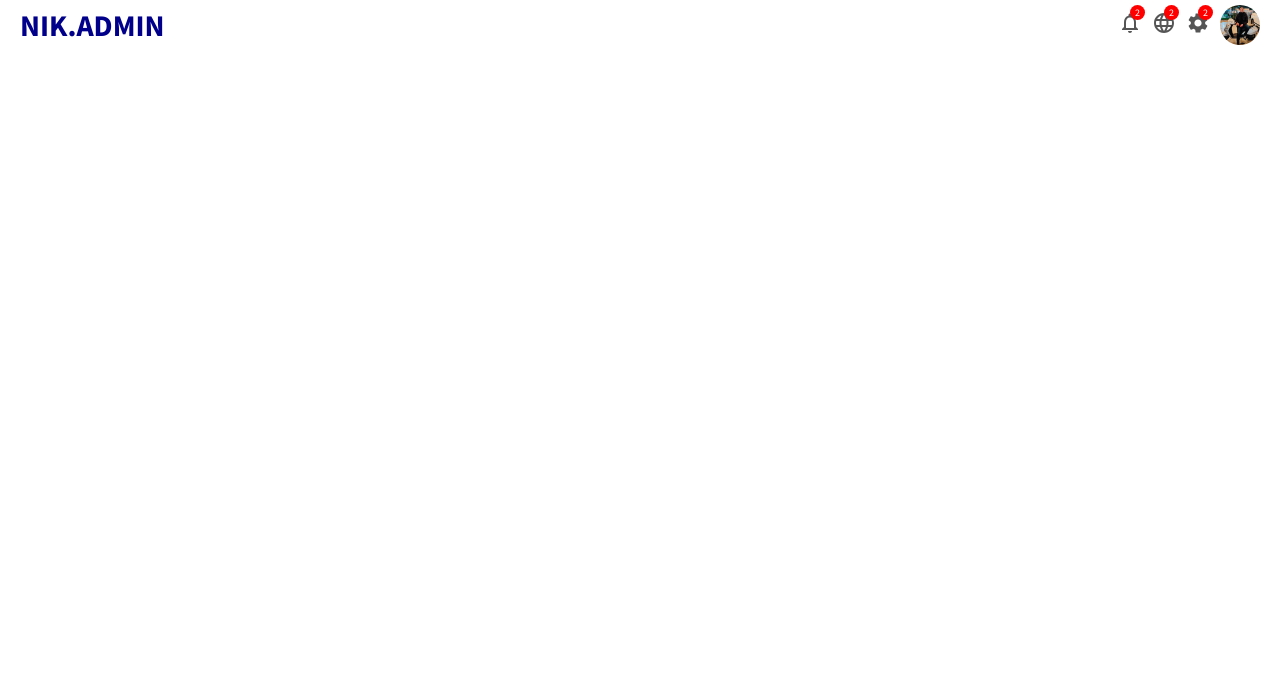
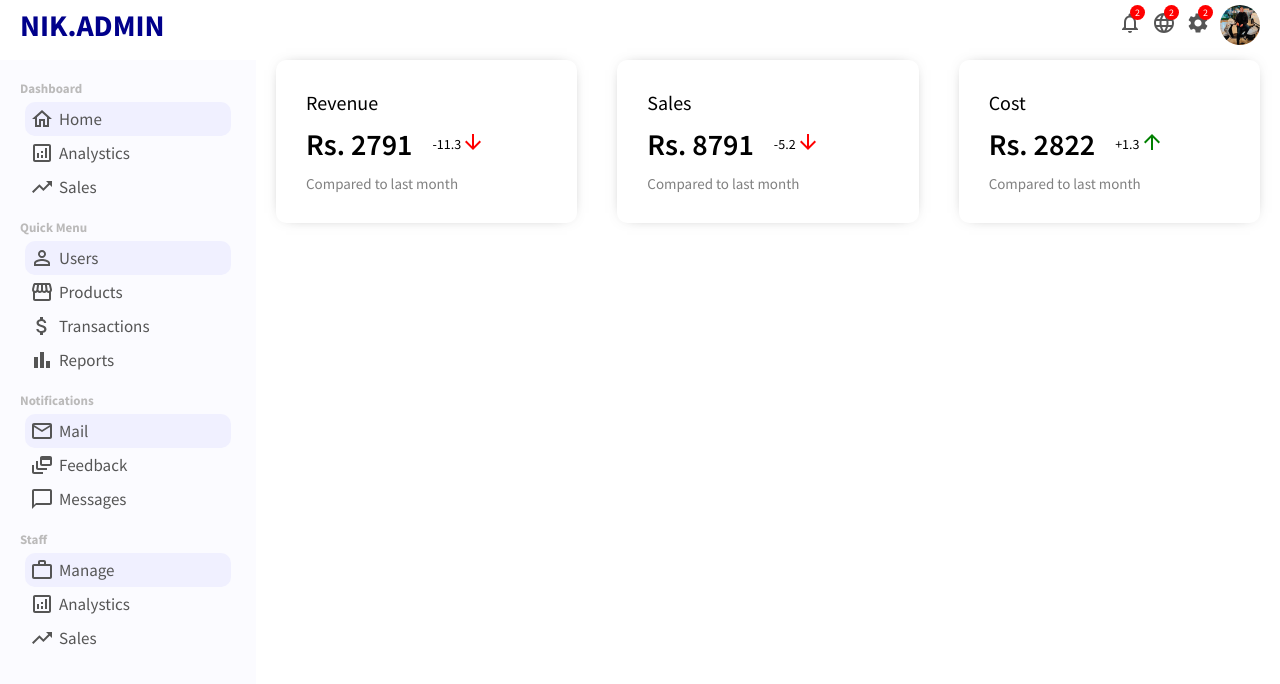
Before and after one commit to Neekhill/reactAdminDashboar, a React (Create React App) app: page / in a window 1280 px wide. Shown: the top 684 px of the page. Built offline with nearby package versions, Linux system fonts and the light colour scheme.

Commit message:
featured info component

```diff
--- a/src/App.js
+++ b/src/App.js
@@ -1,9 +1,21 @@
+import SideBar from "./components/SideBar";
 import Topbar from "./components/Topbar";
+import styled from "styled-components";
+import Home from "./pages/Home";
+
+const Container = styled.div`
+  display: flex;
+  margin-top: 10px;
+`;
 
 function App() {
   return (
     <>
       <Topbar />
+      <Container>
+        <SideBar />
+        <Home />
+      </Container>
     </>
   );
 }
--- /dev/null
+++ b/src/components/FeaturedInfo.jsx
@@ -0,0 +1,92 @@
+import styled from "styled-components";
+import { ArrowDownward, ArrowUpward } from "@mui/icons-material";
+
+const Featured = styled.div`
+  display: flex;
+  width: 100%;
+  justify-content: space-between;
+`;
+const FeaturedItem = styled.div`
+  flex: 1;
+  margin: 0 20px;
+  padding: 30px;
+  border-radius: 10px;
+  cursor: pointer;
+  -webkit-box-shadow: 0px 0px 15px -10px rgba(0, 0, 0, 0.75);
+  box-shadow: 0px 0px 15px -10px rgba(0, 0, 0, 0.75);
+`;
+const FeaturedTitle = styled.span`
+  font-size: 20px;
+`;
+const FeaturedMoneyContainer = styled.div`
+  margin: 10px 0;
+  display: flex;
+  align-items: center;
+`;
+const FeaturedMoney = styled.span`
+  font-size: 30px;
+  font-weight: 600;
+`;
+const FeaturedRate = styled.span`
+  font-size: 14px;
+  display: flex;
+  align-items: center;
+  margin-left: 20px;
+`;
+const FeaturedIcon = styled.span`
+  color: ${(props) => (props.negative === "true" ? "red" : "green")};
+`;
+const FeaturedSub = styled.span`
+  font-size: 15px;
+  color: gray;
+`;
+
+const FeaturedInfo = () => {
+  return (
+    <Featured>
+      <FeaturedItem>
+        <FeaturedTitle>Revenue</FeaturedTitle>
+        <FeaturedMoneyContainer>
+          <FeaturedMoney>Rs. 2791</FeaturedMoney>
+          <FeaturedRate>
+            -11.3
+            <FeaturedIcon negative="true">
+              <ArrowDownward />
+            </FeaturedIcon>
+          </FeaturedRate>
+        </FeaturedMoneyContainer>
+        <FeaturedSub>Compared to last month</FeaturedSub>
+      </FeaturedItem>
+
+      <FeaturedItem>
+        <FeaturedTitle>Sales</FeaturedTitle>
+        <FeaturedMoneyContainer>
+          <FeaturedMoney>Rs. 8791</FeaturedMoney>
+          <FeaturedRate>
+            -5.2
+            <FeaturedIcon negative="true">
+              <ArrowDownward />
+            </FeaturedIcon>
+          </FeaturedRate>
+        </FeaturedMoneyContainer>
+        <FeaturedSub>Compared to last month</FeaturedSub>
+      </FeaturedItem>
+
+      <FeaturedItem>
+        <FeaturedTitle>Cost</FeaturedTitle>
+        <FeaturedMoneyContainer>
+          <FeaturedMoney>Rs. 2822</FeaturedMoney>
+          <FeaturedRate>
+            +1.3
+            <FeaturedIcon>
+              <ArrowUpward />
+            </FeaturedIcon>
+          </FeaturedRate>
+        </FeaturedMoneyContainer>
+        <FeaturedSub>Compared to last month</FeaturedSub>
+      </FeaturedItem>
+    </Featured>
+  );
+};
+
+export default FeaturedInfo;
--- /dev/null
+++ b/src/components/SideBar.jsx
@@ -0,0 +1,154 @@
+import {
+  AnalyticsOutlined,
+  AttachMoney,
+  BarChart,
+  ChatBubbleOutline,
+  DynamicFeed,
+  HomeOutlined,
+  MailOutline,
+  PermIdentity,
+  Storefront,
+  TrendingUp,
+  WorkOutline,
+} from "@mui/icons-material";
+import React from "react";
+import styled from "styled-components";
+
+const Sidebar = styled.div`
+  flex: 1;
+  height: cal(100vh - 50px);
+  background-color: rgb(251, 251, 255);
+  position: sticky;
+  top: 50px;
+`;
+const SidebarWrapper = styled.div`
+  padding: 20px;
+  color: #555;
+`;
+const SidebarMenu = styled.div`
+  margin-bottom: 10px;
+`;
+const SidebarTitle = styled.h3`
+  font-size: 13px;
+  color: rgb(187, 186, 186);
+`;
+const SidebarList = styled.ul`
+  list-style: none;
+  padding: 5px;
+`;
+const SidebarListItem = styled.li`
+  padding: 5px;
+  cursor: pointer;
+  border-radius: 10px;
+  background-color: ${(props) =>
+    props.active === "true" && "rgb(240, 240, 255)"};
+  &:hover {
+    background-color: rgb(228, 228, 250);
+  }
+`;
+
+const SidebarIcon = styled.div`
+  display: flex;
+  align-items: center;
+  margin-right: 5px;
+  font-size: 17px;
+`;
+
+const SideBar = () => {
+  return (
+    <Sidebar>
+      <SidebarWrapper>
+        <SidebarMenu>
+          <SidebarTitle>Dashboard</SidebarTitle>
+          <SidebarList>
+            <SidebarListItem active="true">
+              <SidebarIcon>
+                <HomeOutlined style={{ marginRight: 5 }} /> Home
+              </SidebarIcon>
+            </SidebarListItem>
+            <SidebarListItem>
+              <SidebarIcon>
+                <AnalyticsOutlined style={{ marginRight: 5 }} /> Analystics
+              </SidebarIcon>
+            </SidebarListItem>
+            <SidebarListItem>
+              <SidebarIcon>
+                <TrendingUp style={{ marginRight: 5 }} /> Sales
+              </SidebarIcon>
+            </SidebarListItem>
+          </SidebarList>
+        </SidebarMenu>
+
+        <SidebarMenu>
+          <SidebarTitle>Quick Menu</SidebarTitle>
+          <SidebarList>
+            <SidebarListItem active="true">
+              <SidebarIcon>
+                <PermIdentity style={{ marginRight: 5 }} /> Users
+              </SidebarIcon>
+            </SidebarListItem>
+            <SidebarListItem>
+              <SidebarIcon>
+                <Storefront style={{ marginRight: 5 }} /> Products
+              </SidebarIcon>
+            </SidebarListItem>
+            <SidebarListItem>
+              <SidebarIcon>
+                <AttachMoney style={{ marginRight: 5 }} /> Transactions
+              </SidebarIcon>
+            </SidebarListItem>
+            <SidebarListItem>
+              <SidebarIcon>
+                <BarChart style={{ marginRight: 5 }} /> Reports
+              </SidebarIcon>
+            </SidebarListItem>
+          </SidebarList>
+        </SidebarMenu>
+
+        <SidebarMenu>
+          <SidebarTitle>Notifications</SidebarTitle>
+          <SidebarList>
+            <SidebarListItem active="true">
+              <SidebarIcon>
+                <MailOutline style={{ marginRight: 5 }} /> Mail
+              </SidebarIcon>
+            </SidebarListItem>
+            <SidebarListItem>
+              <SidebarIcon>
+                <DynamicFeed style={{ marginRight: 5 }} /> Feedback
+              </SidebarIcon>
+            </SidebarListItem>
+            <SidebarListItem>
+              <SidebarIcon>
+                <ChatBubbleOutline style={{ marginRight: 5 }} /> Messages
+              </SidebarIcon>
+            </SidebarListItem>
+          </SidebarList>
+        </SidebarMenu>
+
+        <SidebarMenu>
+          <SidebarTitle>Staff</SidebarTitle>
+          <SidebarList>
+            <SidebarListItem active="true">
+              <SidebarIcon>
+                <WorkOutline style={{ marginRight: 5 }} /> Manage
+              </SidebarIcon>
+            </SidebarListItem>
+            <SidebarListItem>
+              <SidebarIcon>
+                <AnalyticsOutlined style={{ marginRight: 5 }} /> Analystics
+              </SidebarIcon>
+            </SidebarListItem>
+            <SidebarListItem>
+              <SidebarIcon>
+                <TrendingUp style={{ marginRight: 5 }} /> Sales
+              </SidebarIcon>
+            </SidebarListItem>
+          </SidebarList>
+        </SidebarMenu>
+      </SidebarWrapper>
+    </Sidebar>
+  );
+};
+
+export default SideBar;
--- a/src/components/Topbar.jsx
+++ b/src/components/Topbar.jsx
@@ -5,7 +5,7 @@ import nikhil2 from "../assets/nikhil2.jpg";
 const Top = styled.div`
   width: 100%;
   height: 50px;
-  position: static;
+  position: sticky;
   top: 0;
   z-index: 999;
 `;
--- /dev/null
+++ b/src/pages/Home.jsx
@@ -0,0 +1,16 @@
+import React from "react";
+import styled from "styled-components";
+import FeaturedInfo from "../components/FeaturedInfo";
+
+const Container = styled.div`
+  flex: 4;
+`;
+const Home = () => {
+  return (
+    <Container>
+      <FeaturedInfo />
+    </Container>
+  );
+};
+
+export default Home;
```
